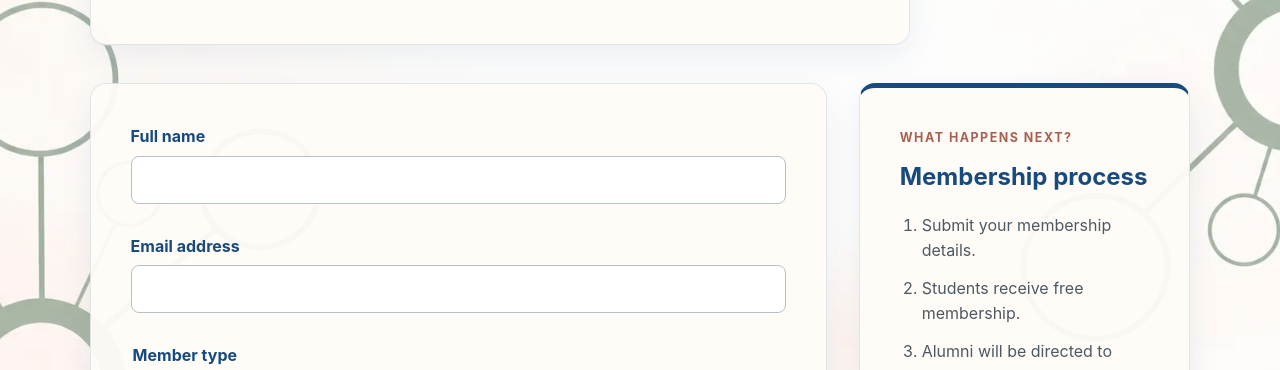
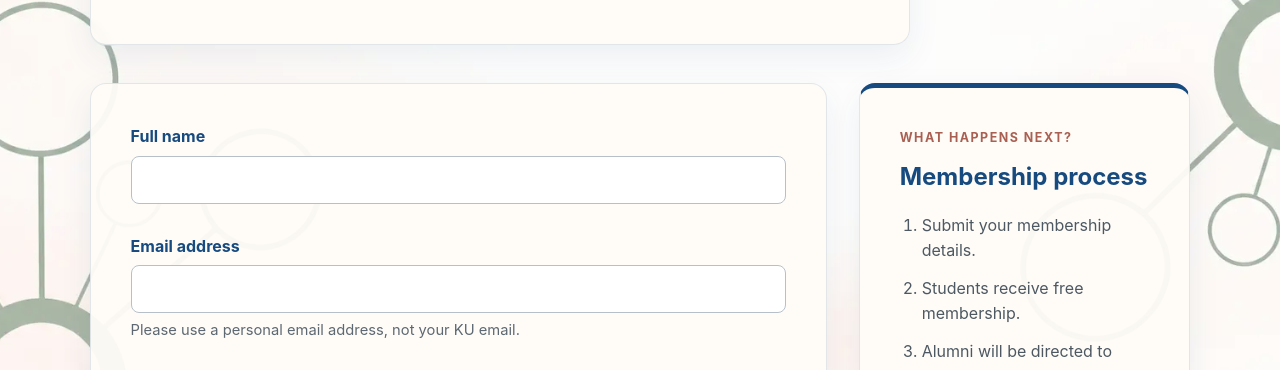
Before and after one commit to CatrineTrudslev/Nanode-website, a plain HTML site: page signup.html in a window 1280 px wide. Shown: the part 359-729 px from the top of the page. Drawn offline with Linux system fonts and the light colour scheme.

Commit message:
Add personal email guidance to signup form

```diff
--- a/signup.html
+++ b/signup.html
@@ -44,6 +44,7 @@
         <div class="form-field">
           <label for="email">Email address</label>
           <input id="email" name="email" type="email" autocomplete="email" maxlength="254" required>
+          <p class="field-hint">Please use a personal email address, not your KU email.</p>
           <p class="field-error" id="email-error"></p>
         </div>
 
```
